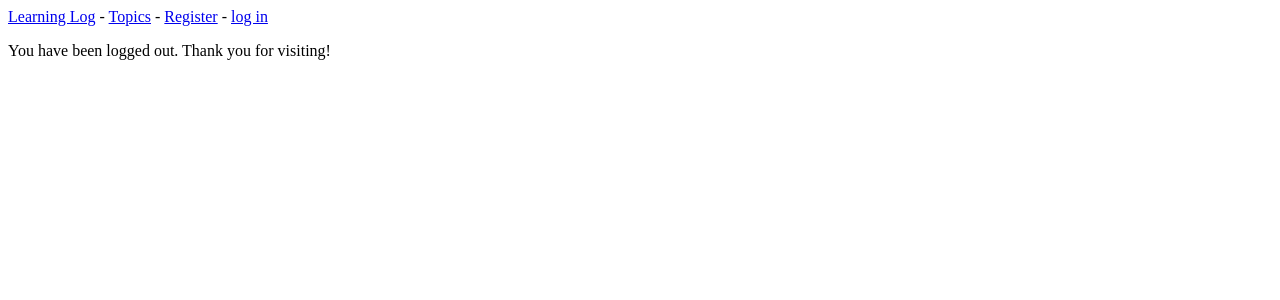
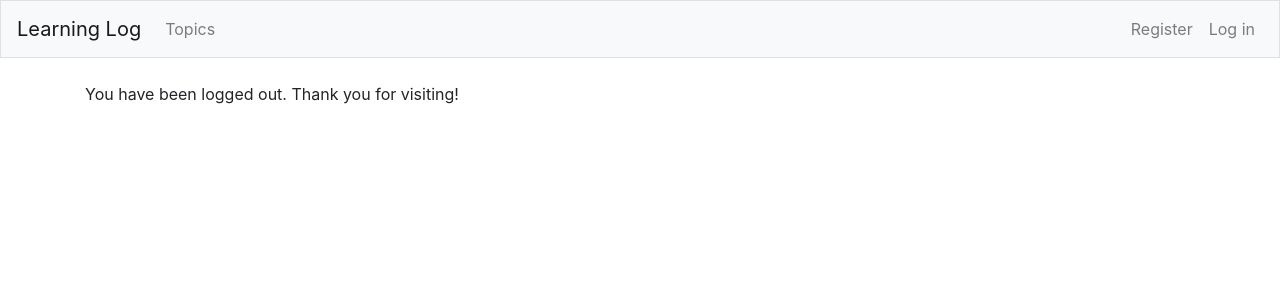
Before and after one commit to Paveldirector/educational-projects-2, a Django app: template templates/registration/logged_out.html in a window 1280 px wide. Shown: the top 300 px of the page. Run offline with Django 5.2, Linux system fonts and the light colour scheme; the template is opened without the code that fills it, so the values that code supplies are empty; some libraries are stand-ins or nearby versions.

Commit message:
home page design

```diff
--- a/learning_log/settings.py
+++ b/learning_log/settings.py
@@ -34,6 +34,8 @@ INSTALLED_APPS = [
     # мои приложения
     'learning_logs',
     'users',
+    # сторонние приложения
+    'bootstrap4',
     # приложения по умолчанию
     'django.contrib.admin',
     'django.contrib.auth',
--- a/learning_logs/templates/learning_logs/base.html
+++ b/learning_logs/templates/learning_logs/base.html
@@ -1,16 +1,59 @@
-<p>
-  <a href="{% url 'learning_logs:index' %}">Learning Log</a> -
-  <a href="{% url 'learning_logs:topics' %}">Topics</a> -
-  {% if user.is_authenticated %}
-    Hello, {{ user.username }}
-    <a href="#" onclick="event.preventDefault(); document.getElementById('logout-form').submit();">log out</a>
-    <form id="logout-form" action="{% url 'users:logout' %}" method="post" style="display: none;">
-      {% csrf_token %}
-    </form>
-  {% else %}
-    <a href="{% url 'users:register' %}">Register</a> -
-    <a href="{% url 'users:login' %}">log in</a>
-  {% endif %}
-</p>
+{% load bootstrap4 %}
 
-{% block content %}{% endblock content %}
+<!doctype html>
+<html lang="en">
+
+<head>
+    <meta charset="utf-8">
+    <meta name="viewport" content="width=device-width, initial-scale=1, shrink-to-fit=no">
+    <title>Learning Log</title>
+
+    {% bootstrap_css %}
+    {% bootstrap_javascript jquery='full' %}
+</head>
+
+<body>
+    <nav class="navbar navbar-expand-md navbar-light bg-light mb-4 border">
+        <a class="navbar-brand" href="{% url 'learning_logs:index' %}">Learning Log</a>
+
+        <button class="navbar-toggler" type="button" data-toggle="collapse"
+                data-target="#navbarCollapse" aria-controls="navbarCollapse"
+                aria-expanded="false" aria-label="Toggle navigation">
+            <span class="navbar-toggler-icon"></span>
+        </button>
+
+        <div class="collapse navbar-collapse" id="navbarCollapse">
+            <ul class="navbar-nav mr-auto">
+                <li class="nav-item">
+                    <a class="nav-link" href="{% url 'learning_logs:topics' %}">Topics</a>
+                </li>
+            </ul>
+
+            <ul class="navbar-nav ml-auto">
+                {% if user.is_authenticated %}
+                    <li class="nav-item">
+                        <span class="navbar-text">Hello, {{ user.username }}.</span>
+                    </li>
+                    <li class="nav-item">
+                        <a class="nav-link" href="{% url 'users:logout' %}">Log out</a>
+                    </li>
+                {% else %}
+                    <li class="nav-item">
+                        <a class="nav-link" href="{% url 'users:register' %}">Register</a>
+                    </li>
+                    <li class="nav-item">
+                        <a class="nav-link" href="{% url 'users:login' %}">Log in</a>
+                    </li>
+                {% endif %}
+            </ul>
+        </div>
+    </nav>
+
+    <main role="main" class="container">
+      <dif class="pb-2 mb-2 border-bottom">
+        {% block content %}{% endblock content %}
+      </dif>
+    </main>
+</body>
+
+</html>
```
